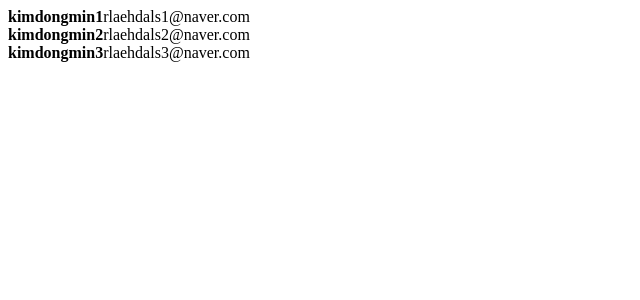
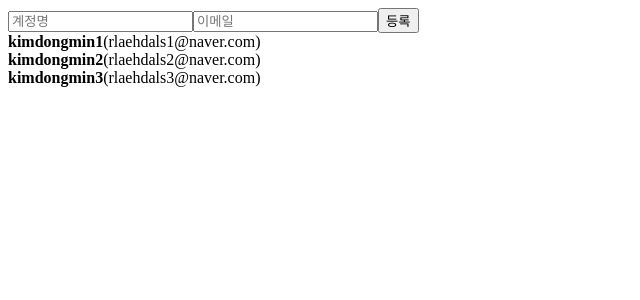
Before and after one commit to dongmin3891/react-practice, a React (Create React App) app: page / in a window 1280 px wide. Shown: the top 300 px of the page, without its empty margins (0-640 px from the left). Built offline with nearby package versions, Linux system fonts and the light colour scheme.

Commit message:
배열에 항목 추가하기 - spread, concat

```diff
--- a/src/App.js
+++ b/src/App.js
@@ -1,8 +1,23 @@
-import React, { useRef } from "react";
+import React, { useRef, useState } from "react";
+import CreateUser from "./CreateUser";
 import UserList from "./UserList";
 
 function App() {
-  const users = [
+  const [inputs, setInputs] = useState({
+    username: "",
+    useremil: "",
+  });
+
+  const { username, useremail } = inputs;
+
+  const onChange = (e) => {
+    const { name, value } = e.target;
+    setInputs({
+      ...inputs,
+      [name]: value,
+    });
+  };
+  const [users, setUsers] = useState([
     {
       id: 1,
       username: "kimdongmin1",
@@ -18,16 +33,35 @@
       username: "kimdongmin3",
       useremail: "rlaehdals3@naver.com",
     },
-  ];
+  ]);
   /* useRef로 컴포넌트 안의 변수 만들기 */
   const nextId = useRef(4);
   const onCreate = () => {
-    // 나중에 구현 할 배열에 항목 추가하는 로직
-    //...
+    const user = {
+      id: nextId.current,
+      username,
+      useremail,
+    };
+    //setUsers([...users, user]); spread 연산자
+
+    setUsers(users.concat(user)); //concat 함수
+
+    setInputs({
+      username: "",
+      useremail: "",
+    });
+
+    nextId.current += 1;
   };
 
   return (
     <div>
+      <CreateUser
+        username={username}
+        useremail={useremail}
+        onChange={onChange}
+        onCreate={onCreate}
+      />
       <UserList users={users} />
     </div>
   );
--- /dev/null
+++ b/src/CreateUser.js
@@ -0,0 +1,23 @@
+import React from "react";
+
+function CreateUser({ username, useremail, onChange, onCreate }) {
+  return (
+    <div>
+      <input
+        name="username"
+        placeholder="계정명"
+        onChange={onChange}
+        value={username}
+      />
+      <input
+        name="useremail"
+        placeholder="이메일"
+        onChange={onChange}
+        value={useremail}
+      />
+      <button onClick={onCreate}>등록</button>
+    </div>
+  );
+}
+
+export default CreateUser;
--- a/src/UserList.js
+++ b/src/UserList.js
@@ -5,7 +5,7 @@
   return (
     <div>
       <b>{user.username}</b>
-      <span>{user.useremail}</span>
+      <span>({user.useremail})</span>
     </div>
   );
 }
```
